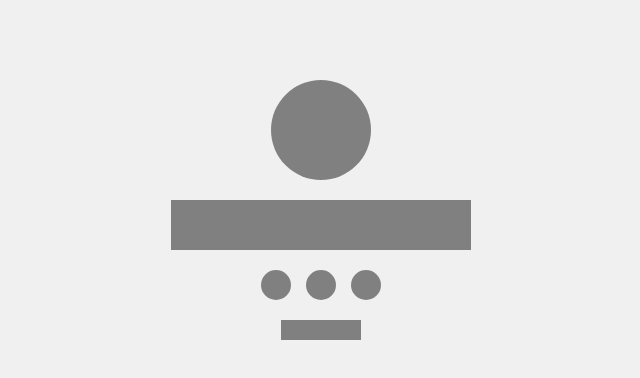
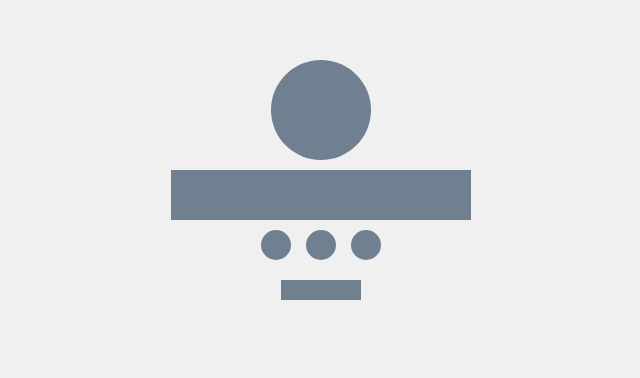
Before and after one commit to Haikalarifff/kalripp.github.io, a plain HTML site: page index.html in a window 1280 px wide. Shown: the part 190-568 px from the top of the page, without its empty margins (319-959 px from the left). Drawn offline with Linux system fonts and the light colour scheme.

Commit message:
Update index.html

```diff
--- a/index.html
+++ b/index.html
@@ -15,19 +15,25 @@
         }
         .container {
             text-align: center;
+            position: relative;
         }
         .circle {
             width: 100px;
             height: 100px;
-            background-color: gray;
+            background-color: #708090; /* Warna abu-abu */
             border-radius: 50%;
-            margin: 0 auto;
+            position: absolute;
+            top: -60px;
+            left: 50%;
+            transform: translateX(-50%);
         }
         .rectangle {
             width: 300px;
             height: 50px;
-            background-color: gray;
-            margin: 20px auto;
+            background-color: #708090; /* Warna abu-abu */
+            margin-top: 50px;
+            margin-left: auto;
+            margin-right: auto;
         }
         .small-circles {
             display: flex;
@@ -38,13 +44,13 @@
         .small-circle {
             width: 30px;
             height: 30px;
-            background-color: gray;
+            background-color: #708090; /* Warna abu-abu */
             border-radius: 50%;
         }
         .small-rectangle {
             width: 80px;
             height: 20px;
-            background-color: gray;
+            background-color: #708090; /* Warna abu-abu */
             margin-top: 20px;
             margin-left: auto;
             margin-right: auto;
@@ -54,20 +60,20 @@
 <body>
 
     <div class="container">
-        <!-- Large Circle -->
+        <!-- Circle Above Rectangle -->
         <div class="circle"></div>
 
         <!-- Large Rectangle -->
         <div class="rectangle"></div>
 
-        <!-- Three Small Circles -->
+        <!-- Three Small Circles Below Rectangle -->
         <div class="small-circles">
             <div class="small-circle"></div>
             <div class="small-circle"></div>
             <div class="small-circle"></div>
         </div>
 
-        <!-- Small Rectangle -->
+        <!-- Small Rectangle on the Right -->
         <div class="small-rectangle"></div>
     </div>
 
```
